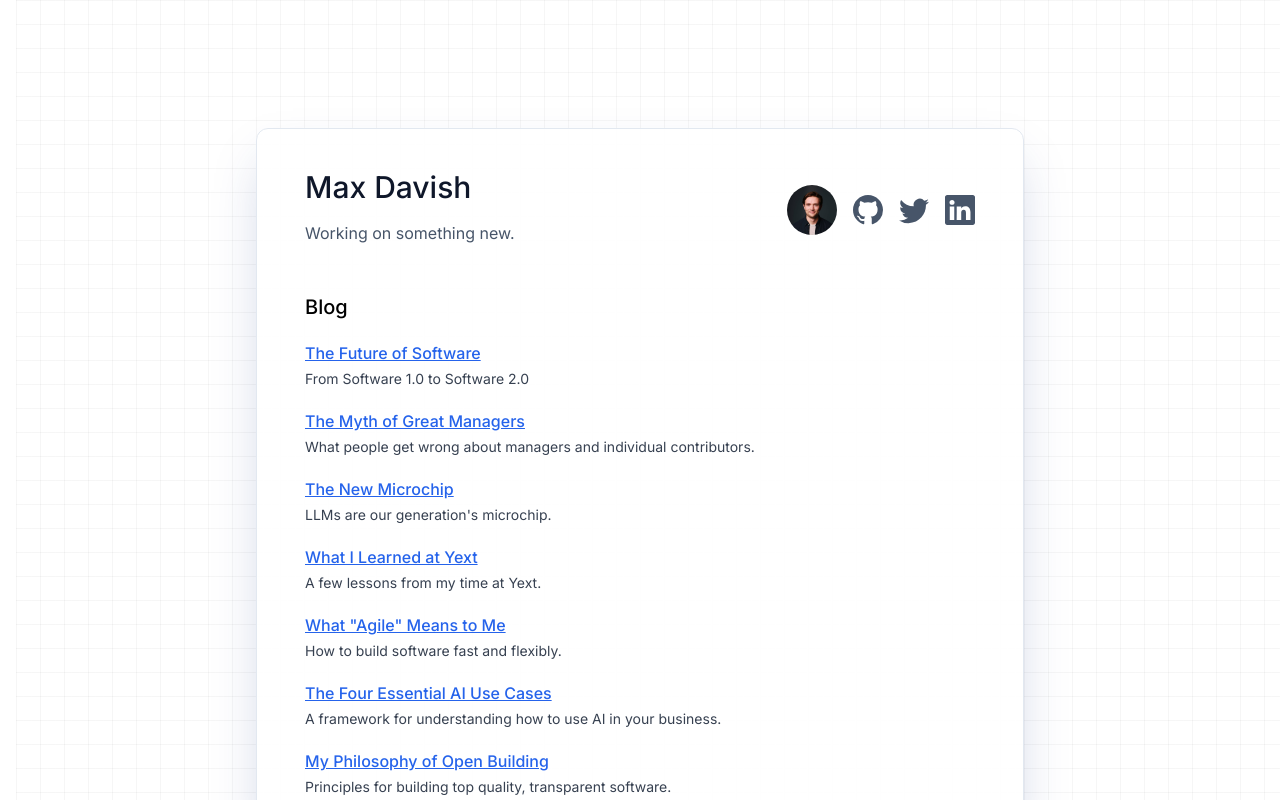
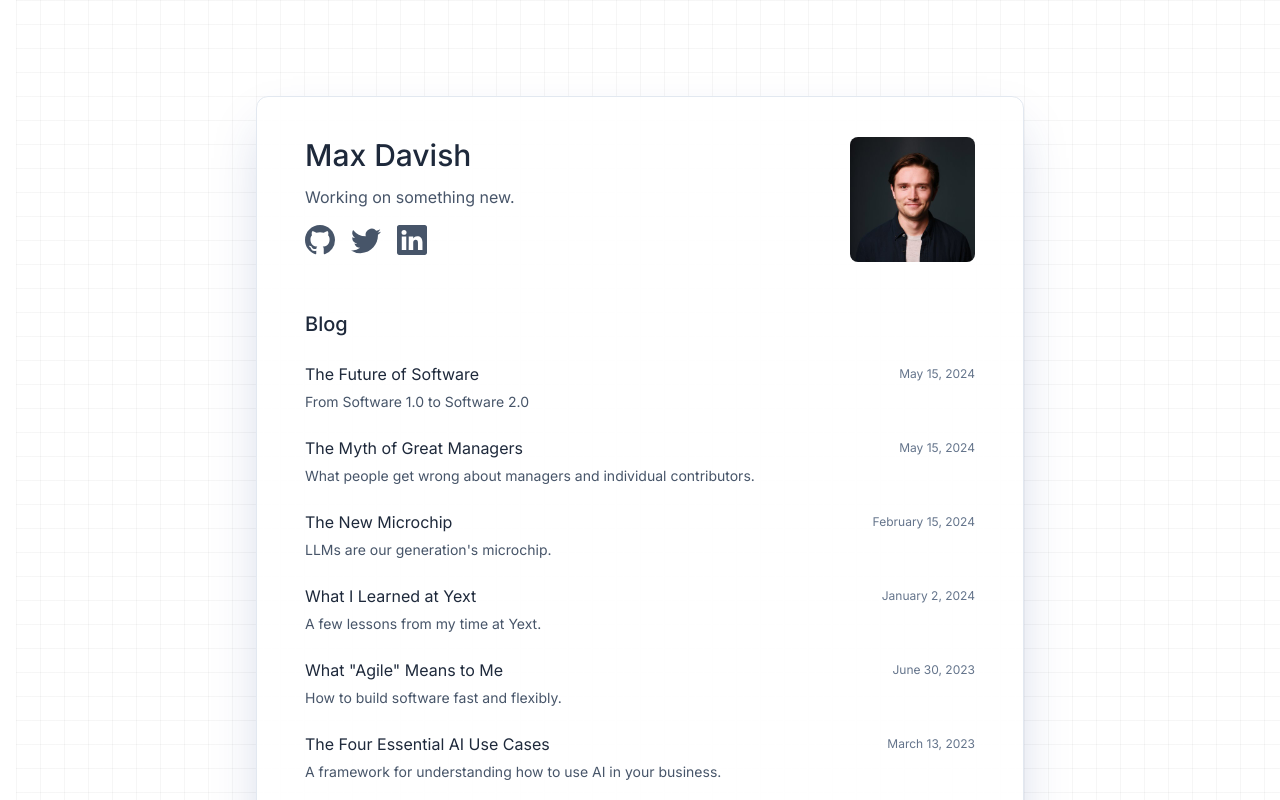
Before and after one commit to mdavish/max-davish, a Next.js app: page / in a window 1280 px wide. Shown: the top 800 px of the page. Built offline with nearby package versions, Linux system fonts and the light colour scheme.

Commit message:
making it prettier

```diff
--- a/components/BlogPreview.tsx
+++ b/components/BlogPreview.tsx
@@ -2,12 +2,24 @@ import { BlogPost } from '../utils/files';
 import Link from 'next/link';
 
 const BlogPreview = ({ post }: { post: BlogPost }) => {
+  const date = new Date(post.date);
+  const prettyDate = date.toLocaleDateString('en-US', {
+    year: 'numeric',
+    month: 'long',
+    day: 'numeric',
+  });
   return (
-    <div className="flex flex-col gap-y-1">
-      <Link href={`/blog/${post.slug}`} className="text-base font-medium">
-        {post.title}
-      </Link>
-      <p className="text-gray-700 text-sm">{post.description}</p>
+    <div className="flex flex-col gap-y-1.5 w-full max-w-2xl">
+      <div className="flex flex-col md:flex-row items-baseline gap-y-1.5 md:items-center justify-between">
+        <Link
+          href={`/blog/${post.slug}`}
+          className="hover:underline text-slate-800 text-base font-normal"
+        >
+          {post.title}
+        </Link>
+        <label className="text-xs text-slate-500">{prettyDate}</label>
+      </div>
+      <p className="text-slate-600 text-sm">{post.description}</p>
     </div>
   );
 };
--- a/components/Layout.tsx
+++ b/components/Layout.tsx
@@ -52,7 +52,7 @@ const Layout = (props: { children: React.ReactNode }): JSX.Element => {
   return (
     <main className="w-screen min-h-screen flex px-4">
       <div className="z-10 w-screen h-screen fixed bg-[linear-gradient(to_right,#80808012_1px,transparent_1px),linear-gradient(to_bottom,#80808012_1px,transparent_1px)] bg-[size:24px_24px]"></div>
-      <div className="z-20 bg-white/90 h-fit mx-auto my-14 md:my-20 print:mt-4 lg:my-24 xl:my-32 flex flex-col items-baseline gap-y-4 print:w-full w-full max-w-3xl py-10 px-8 md:px-12 rounded-xl border border-slate-200 shadow-2xl shadow-blue-900/25">
+      <div className="z-20 bg-white/90 h-fit mx-auto my-14 md:my-20 print:mt-4 lg:my-20 xl:my-24 flex flex-col items-baseline gap-y-4 print:w-full w-full max-w-3xl py-10 px-8 md:px-12 rounded-xl border border-slate-200 shadow-2xl shadow-blue-900/25">
         {props.children}
       </div>
     </main>
--- a/package.json
+++ b/package.json
@@ -10,6 +10,7 @@
   },
   "dependencies": {
     "@vercel/analytics": "^1.0.0",
+    "@vercel/og": "^0.6.2",
     "classnames": "^2.5.1",
     "gray-matter": "^4.0.3",
     "next": "^14.0.4",
--- a/pages/blog/[slug].tsx
+++ b/pages/blog/[slug].tsx
@@ -3,7 +3,7 @@ import { MDXRemote } from 'next-mdx-remote';
 import Layout from '../../components/Layout';
 import Head from 'next/head';
 import { stringTypeGuard } from '../../utils/typeguards';
-import { BlogPost, getBlogPosts, getBlogPost } from '../../utils/files';
+import { type BlogPost, getBlogPosts, getBlogPost } from '../../utils/files';
 import Link from 'next/link';
 import classNames from 'classnames';
 
--- a/pages/index.tsx
+++ b/pages/index.tsx
@@ -15,21 +15,24 @@ const Home: NextPage<{ posts: BlogPost[] }> = ({ posts }) => {
         <link rel="icon" href="/favicon.ico" />
       </Head>
       <Layout>
-        <div className="flex flex-col gap-y-2 md:flex-row w-full items-start">
-          <div className="flex flex-col gap-y-4">
-            <h1 className="text-4xl md:text-3xl font-medium text-slate-900">
+        <div className="flex flex-col gap-y-3 md:flex-row-reverse w-full">
+          <div className="w-fit h-fit md:ml-auto flex flex-col gap-y-2 items-center">
+            <Image
+              className="rounded-lg h-fit my-auto"
+              src="/headshot.jpeg"
+              alt="Headshot of Max"
+              width={125}
+              height={125}
+            />
+          </div>
+          <div className="flex-grow flex flex-col">
+            <div className="flex flex-col gap-y-3">
+              <h1 className="text-3xl font-medium text-slate-800">
                 Max Davish
               </h1>
               <p className="text-slate-600">Working on something new.</p>
             </div>
-          <div className="md:ml-auto mt-4 flex flex-row gap-x-4">
-            <Image
-              className="rounded-full h-fit my-auto"
-              src="/headshot.jpeg"
-              alt="Headshot of Max"
-              width={50}
-              height={50}
-            />
+            <div className="mt-4 flex flex-row gap-x-4">
               <a
                 target="__blank"
                 href="https://github.com/mdavish"
@@ -61,8 +64,11 @@ const Home: NextPage<{ posts: BlogPost[] }> = ({ posts }) => {
                   </Link> */}
             </div>
           </div>
-        <div className="mt-8 flex flex-col gap-y-5">
-          <h3 className="text-2xl md:text-xl font-medium">Blog</h3>
+        </div>
+        <div className="mt-8 flex flex-col gap-y-6 w-full">
+          <h3 className="text-2xl md:text-xl text-slate-800 font-medium">
+            Blog
+          </h3>
           {posts.map((post) => (
             <BlogPreview key={post.slug} post={post} />
           ))}
--- a/styles/globals.css
+++ b/styles/globals.css
@@ -3,10 +3,5 @@
 @tailwind utilities;
 
 a {
-  @apply
-    underline
-    hover:no-underline
-    text-blue-600
-    visited:text-purple-600
-    transition-all delay-100;
+  @apply hover:underline;
 }
```
Also changed, not shown: 1 other file (tests, documents, lock files or other folders). Lines whose indentation alone changed are shown as unchanged.
